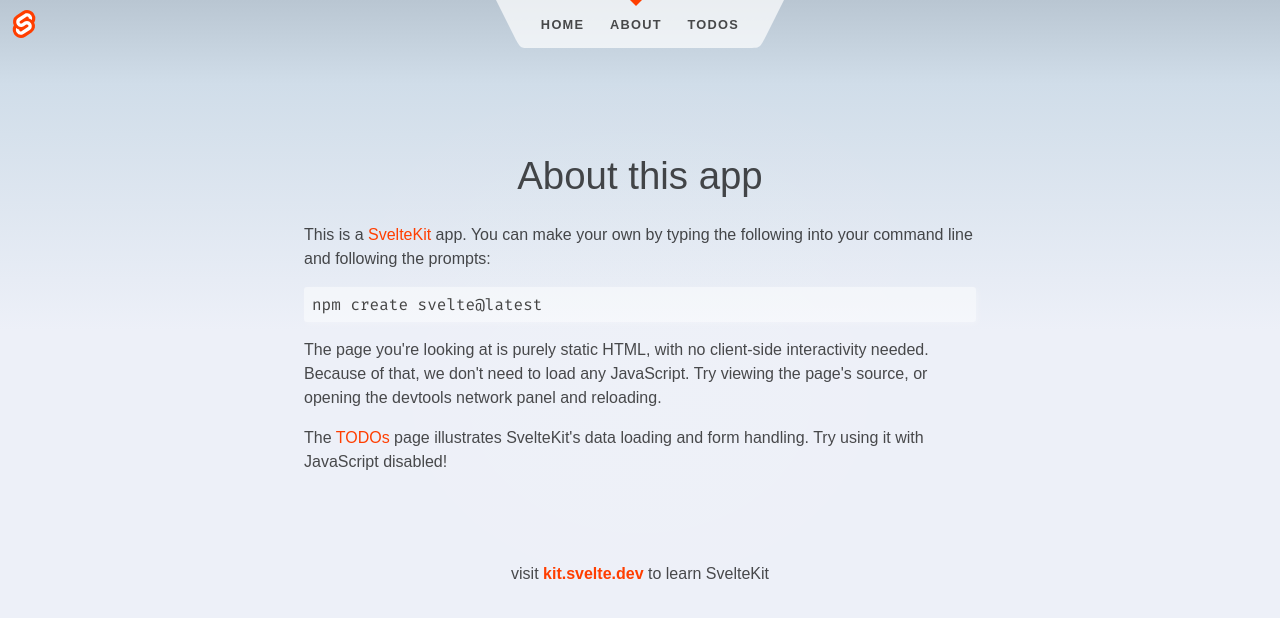
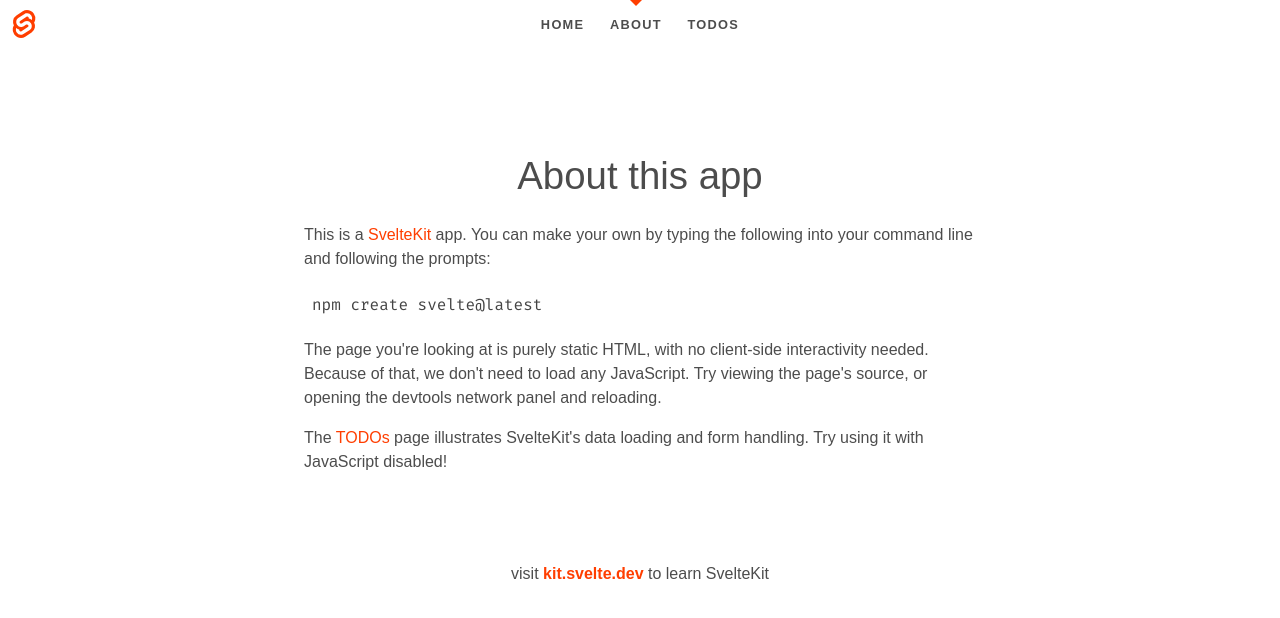
Before and after one commit to hiromon0125/brick-planer, a SvelteKit app in the folder Clayhack project/: page /about in a window 1280 px wide. Shown: the top 618 px of the page. Built offline with nearby package versions, Linux system fonts and the light colour scheme.

Commit message:
fix: background to white

```diff
--- a/Clayhack project/src/app.css
+++ b/Clayhack project/src/app.css
@@ -19,13 +19,6 @@
 body {
 	min-height: 100vh;
 	margin: 0;
-	background-color: var(--primary-color);
-	background: linear-gradient(
-		180deg,
-		var(--primary-color) 0%,
-		var(--secondary-color) 10.45%,
-		var(--tertiary-color) 41.35%
-	);
 }
 
 body::before {
```
Also changed, not shown: Clayhack project/src/routes/+page.svelte (+6 -7 lines).
